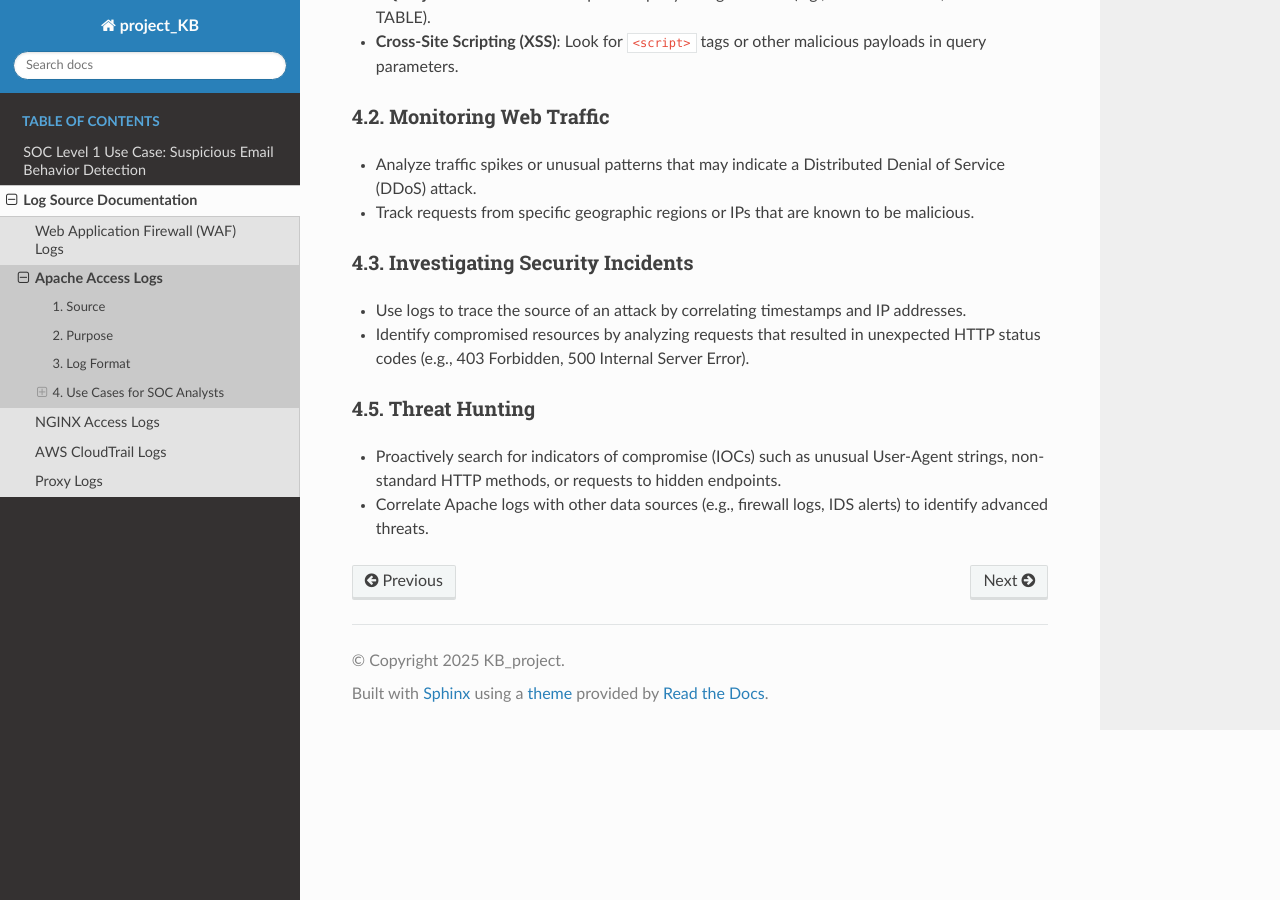
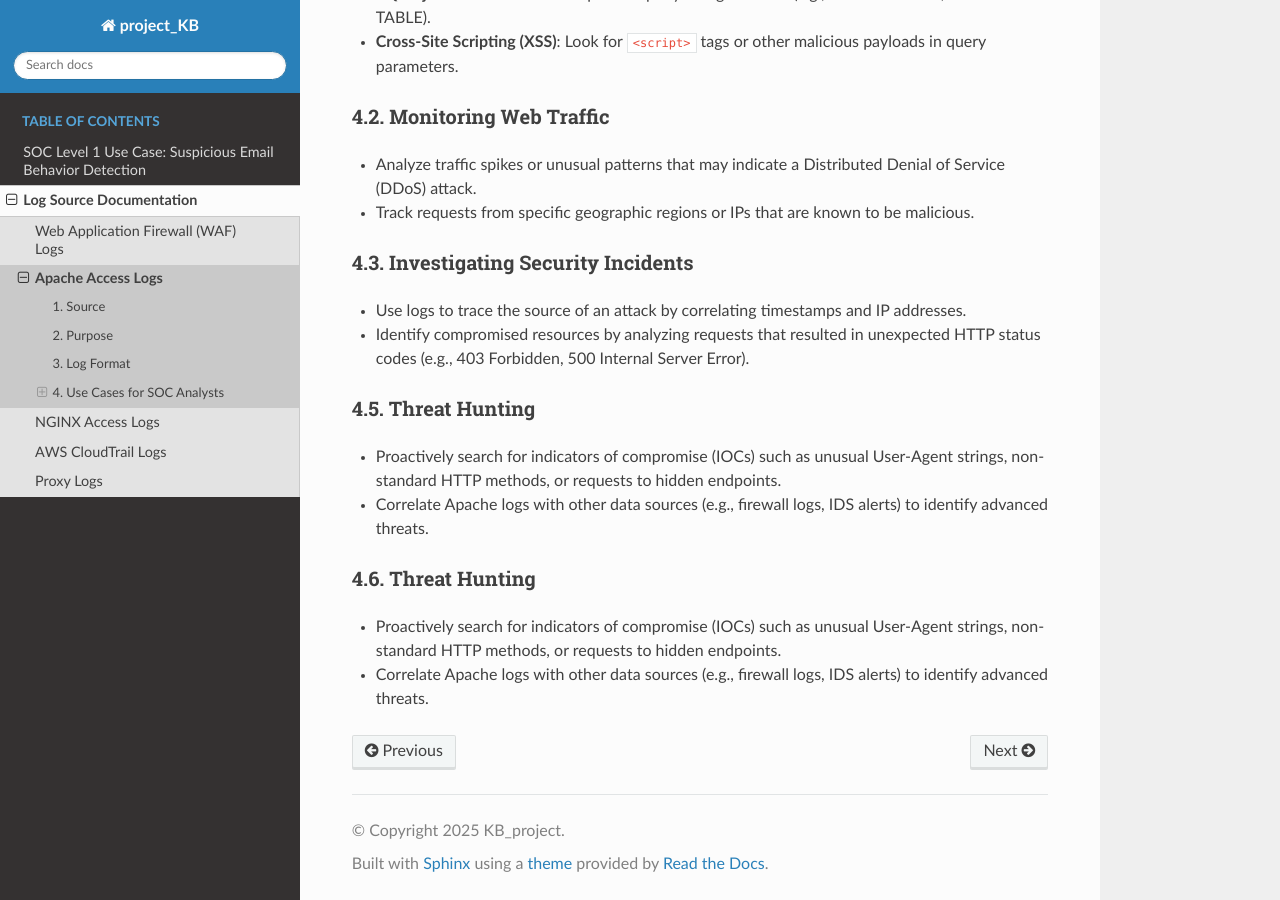
Before and after one commit to littl3gh0st/project_KB, a Sphinx documentation site: the page built from docs/source/apache_access.rst, in a window 1280 px wide and 900 px high, scrolled down 1646 px. Built offline with Sphinx 7.4.7 and the Read the Docs theme 3.1.0, drawn with Linux system fonts in a browser that asks for light colours; pages that are not in the unit, such as notebooks, are missing from menus.

Commit message:
Update apache_access.rst

```diff
--- a/docs/source/apache_access.rst
+++ b/docs/source/apache_access.rst
@@ -91,3 +91,9 @@ Apache Access Logs are invaluable for SOC analysts in various scenarios. Below a
 
 - Proactively search for indicators of compromise (IOCs) such as unusual User-Agent strings, non-standard HTTP methods, or requests to hidden endpoints.
 - Correlate Apache logs with other data sources (e.g., firewall logs, IDS alerts) to identify advanced threats.
+
+4.6. Threat Hunting
+~~~~~~~~~~~~~~~~~~~
+
+- Proactively search for indicators of compromise (IOCs) such as unusual User-Agent strings, non-standard HTTP methods, or requests to hidden endpoints.
+- Correlate Apache logs with other data sources (e.g., firewall logs, IDS alerts) to identify advanced threats.
```
